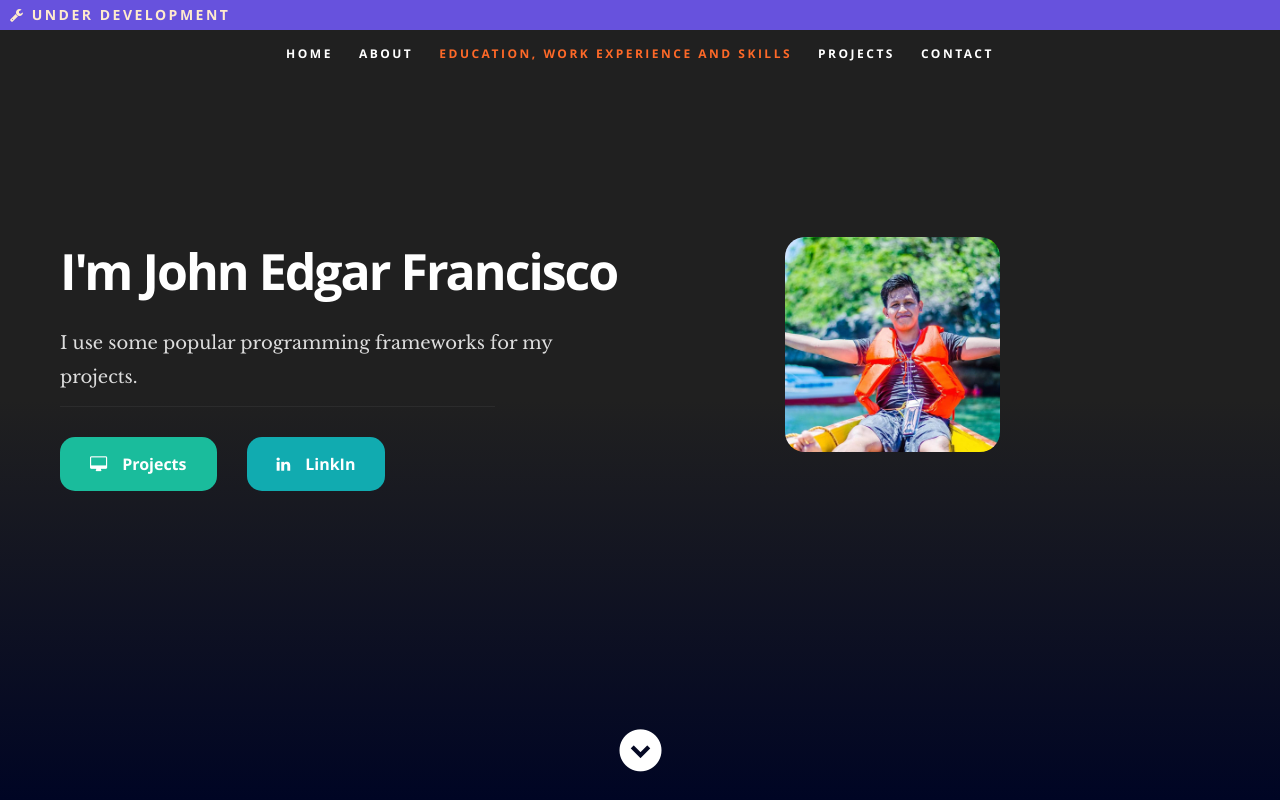
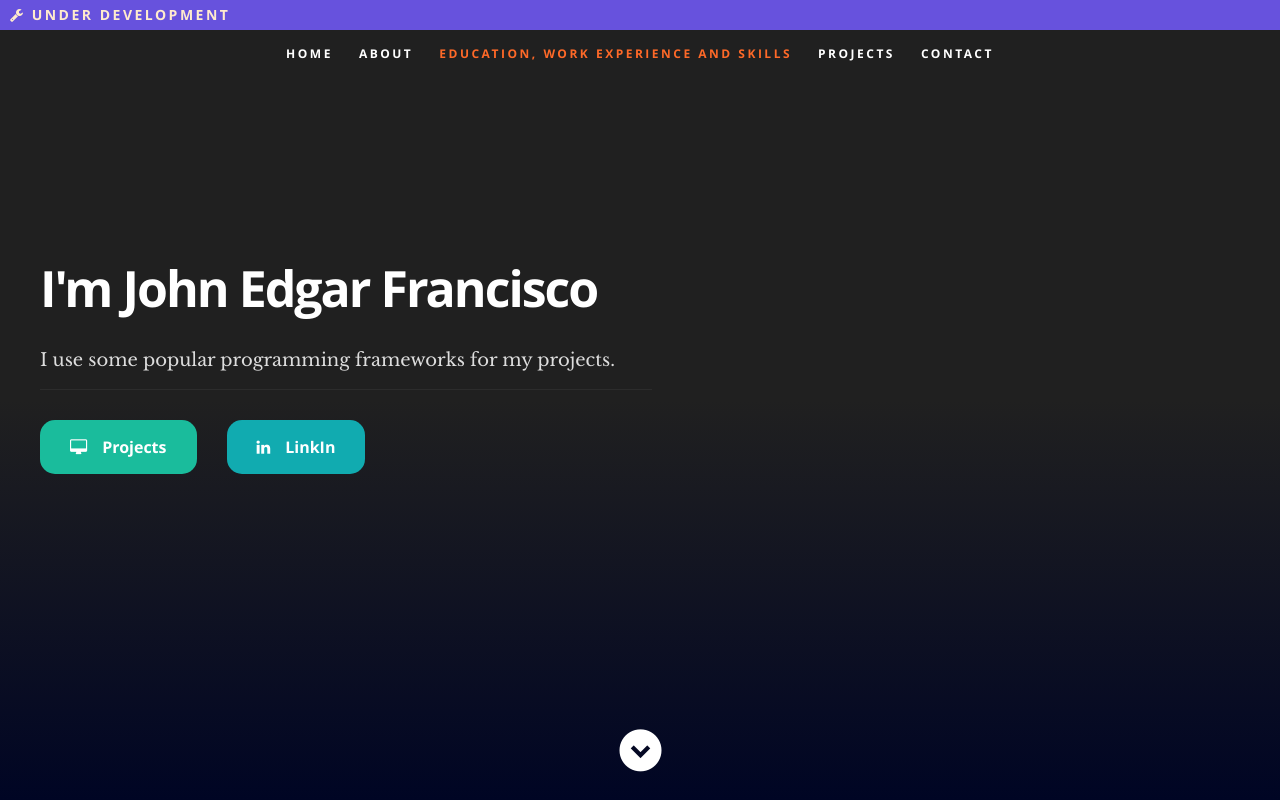
Before and after one commit to jedgarf/portfolio, a React (Create React App) app: page / in a window 1280 px wide. Shown: the top 800 px of the page. Built offline with nearby package versions, Linux system fonts and the light colour scheme.

Commit message:
new changes

```diff
--- a/src/Components/Header.js
+++ b/src/Components/Header.js
@@ -72,7 +72,7 @@ class Header extends Component {
         </nav>
 
         <div className="row banner">
-          <div className="nine columns main-col">
+          {/* <div className="nine columns main-col"> */}
             <div className="banner-text">
                 {/* <center>
                   <img
@@ -81,9 +81,9 @@ class Header extends Component {
                     alt="alter"
                   />
                 </center> */}
-              <Fade bottom>
+              {/* <Fade bottom> */}
                 <big className="responsive-headline header-name">I'm <span id="header-name-text">John Edgar Francisco</span></big>
-              </Fade>
+              {/* </Fade> */}
               <Fade bottom duration={1200}>
                 <h3>{description}.</h3>
               </Fade>
@@ -99,8 +99,8 @@ class Header extends Component {
                 </ul>
               </Fade>
             </div>
-          </div>
-          <div className="three columns">
+          {/* </div> */}
+          {/* <div className="three columns">
             <center>
                   <img
                     style={{borderRadius: "20px", width: "500px"}}
@@ -108,7 +108,7 @@ class Header extends Component {
                     alt="alter"
                   />
             </center>
-          </div>
+          </div> */}
         </div>
 
         <p className="scrolldown">
```
